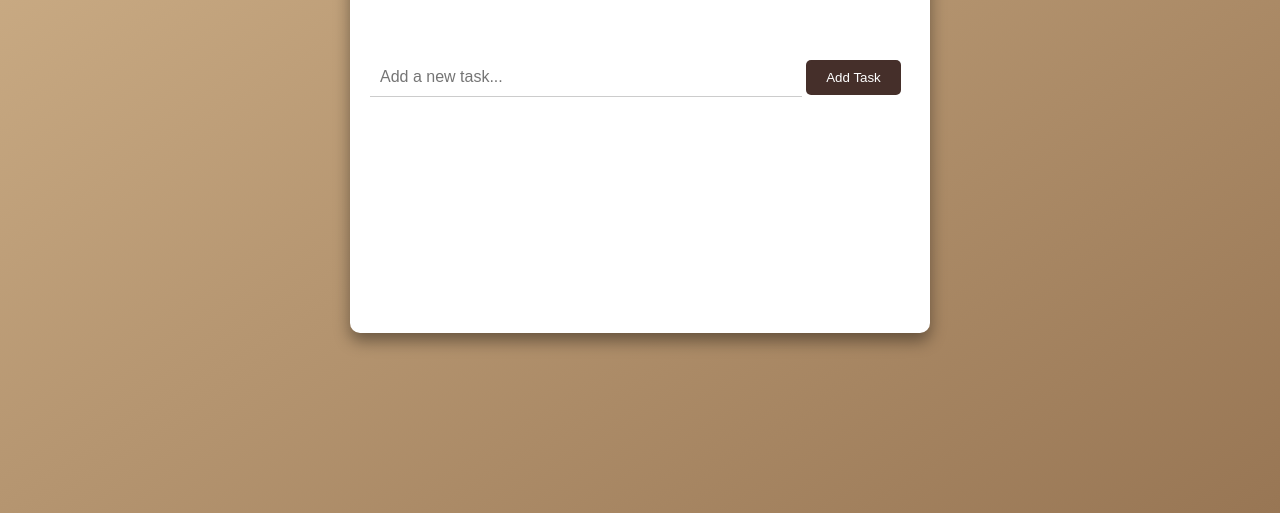
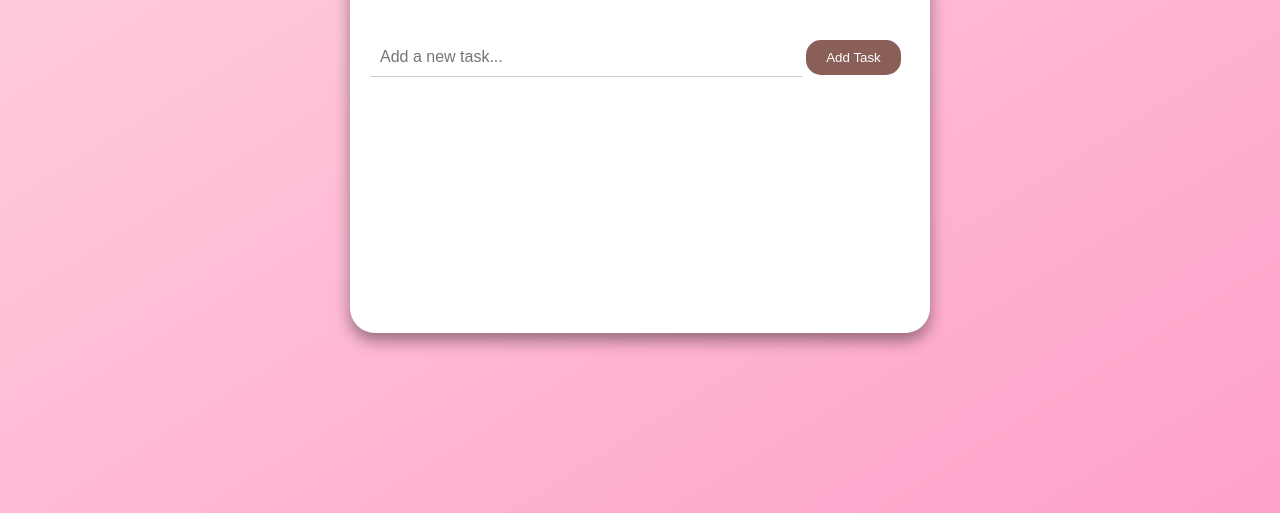
Before and after one commit to krutikaraut2004/To-Do-List, a plain HTML site: page index.html in a window 1280 px wide. Shown: the part 287-800 px from the top of the page. Drawn offline with Linux system fonts and the light colour scheme.

Commit message:
style.css

```diff
--- a/style.css
+++ b/style.css
@@ -3,7 +3,7 @@ body {
     padding: 0;
     height: 100vh;
     font-family: 'Montserrat', sans-serif;
-    background-image: linear-gradient(to bottom right, #D2B48C, #987654);
+    background-image: linear-gradient(to bottom right, #FFD3E0, #FFC3D9, #FFB2D1, #FFA1CA);
 
 }
 
@@ -19,7 +19,7 @@ body {
     min-height: 400px;
     width: 540px;
     padding: 20px;
-    border-radius: 10px;
+    border-radius: 25px;
     box-shadow: 0 8px 16px rgba(0, 0, 0, 0.4);
 }
 
@@ -31,7 +31,7 @@ h1 {
 
 input[type="text"] {
     font-size: medium;
-    margin-top: 50px;
+    margin-top: 30px;
     margin-bottom: 10px;
     width: 80%;
     padding: 10px;
@@ -44,17 +44,19 @@ input[type="text"] {
 
 button {
     padding: 10px 20px;
-    background-color:#452f2a ;
+    background-color: #8a5f58;
     border: none;
-    border-radius: 5px;
+    border-radius: 15px;
     color: rgb(255, 255, 255);
     font-weight: 500;
     cursor: pointer;
 
     &:hover {
-        background-color: #6e4f49;
+        background-color: #af7b73;
     }
 }
+
+
 
 ul {
     list-style-type: none;
@@ -76,7 +78,7 @@ li {
     background-color: #dc3545;
     color: white;
     border: none;
-    border-radius: 3px;
+    border-radius: 15px;
     padding: 5px 10px;
     cursor: pointer;
 }
```
